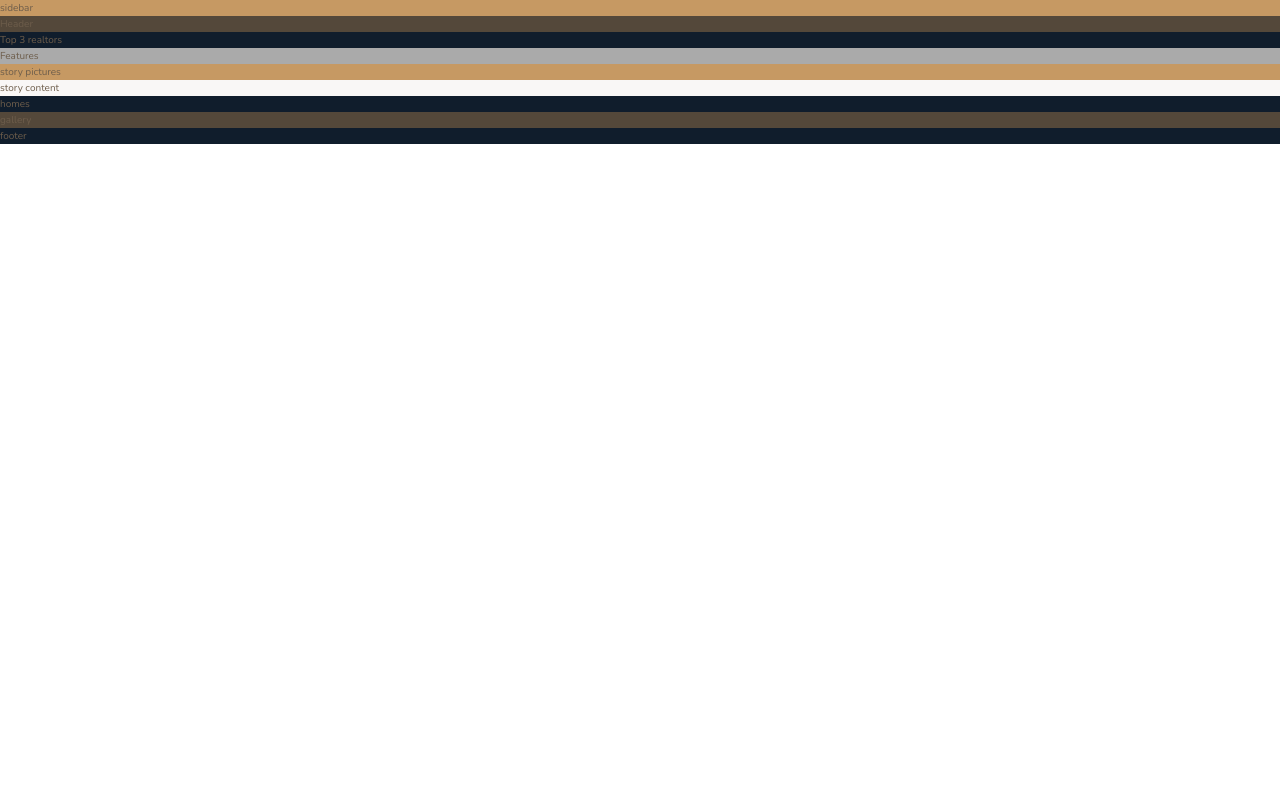
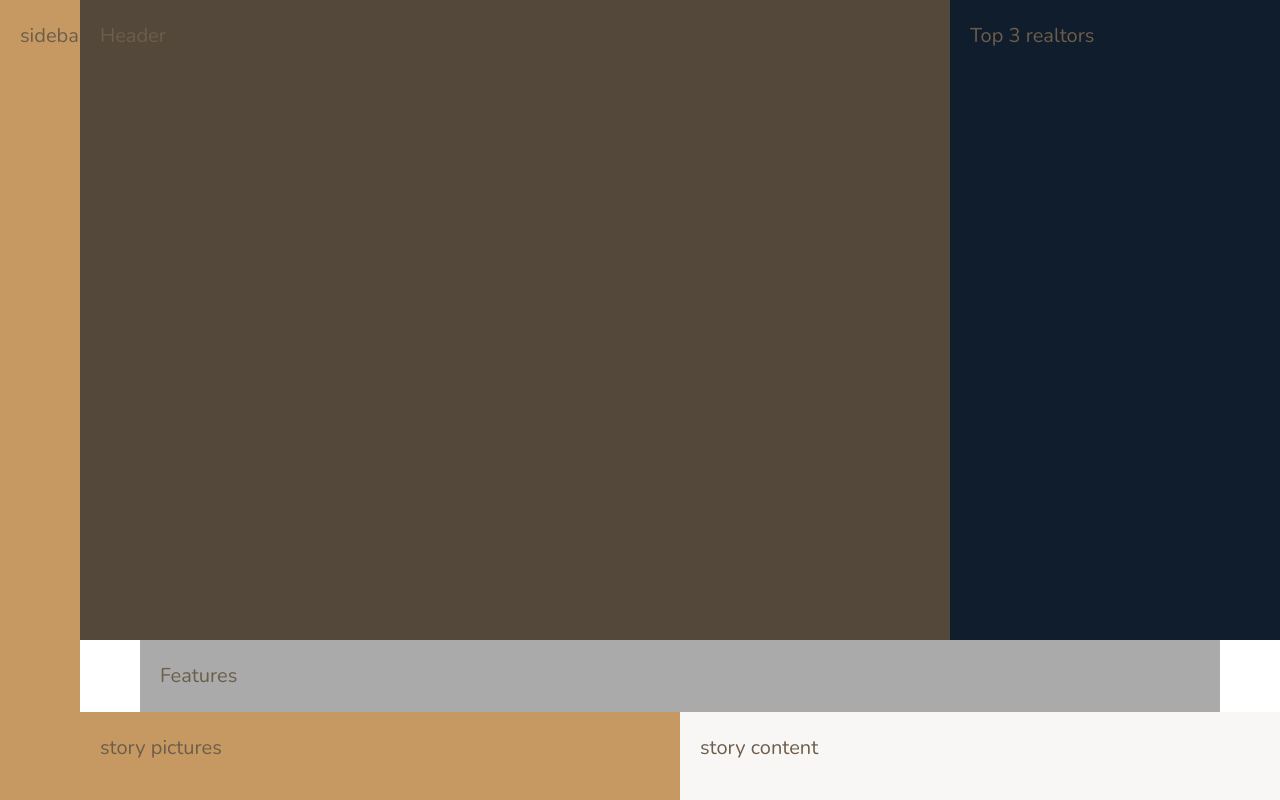
Before and after one commit to lawell-wilhelm/nexter, a website: page index.html in a window 1280 px wide. Shown: the top 800 px of the page. Drawn offline with nearby package versions, Linux system fonts and the light colour scheme.

Commit message:
style: define the overall layout using an eleven columns grid system

```diff
--- a/index.html
+++ b/index.html
@@ -23,10 +23,8 @@
 
     <section class="features">Features</section>
 
-    <div class="story">
-      <div class="story__pictures">story pictures</div>
-      <div class="story__content">story content</div>
-    </div>
+    <div class="story__pictures">story pictures</div>
+    <div class="story__content">story content</div>
 
     <section class="homes">homes</section>
 
--- a/sass/_base.scss
+++ b/sass/_base.scss
@@ -31,3 +31,19 @@ body {
   line-height: 1.6;
   color: $color-grey-dark-2;
 }
+
+.container {
+  display: grid;
+  grid-template-rows: 80vh min-content 40vw repeat(3, min-content);
+  grid-template-columns:
+    [sidebar-start] 8rem [sidebar-end full-start] minmax(
+      6rem,
+      1fr
+    ) [center-start] repeat(8, [col-start] minmax(min-content, 14rem) [col-end])
+    [center-end] minmax(6rem, 1fr) [full-end];
+
+  & > * {
+    font-size: 2rem;
+    padding: 2rem;
+  }
+}
--- a/sass/_features.scss
+++ b/sass/_features.scss
@@ -1,3 +1,5 @@
 .features {
   background-color: $color-grey-light-2;
+
+  grid-column: center-start/center-end;
 }
--- a/sass/_footer.scss
+++ b/sass/_footer.scss
@@ -1,3 +1,5 @@
 .footer {
   background-color: $color-secondary;
+
+  grid-column: full-start/full-end;
 }
--- a/sass/_gallery.scss
+++ b/sass/_gallery.scss
@@ -1,3 +1,5 @@
 .gallery {
   background-color: $color-grey-dark-1;
+
+  grid-column: full-start/full-end;
 }
--- a/sass/_header.scss
+++ b/sass/_header.scss
@@ -1,3 +1,5 @@
 .header {
   background-color: $color-grey-dark-1;
+
+  grid-column: full-start/col-end 6;
 }
--- a/sass/_homes.scss
+++ b/sass/_homes.scss
@@ -1,3 +1,5 @@
 .homes {
   background-color: $color-secondary;
+
+  grid-column: center-start/center-end;
 }
--- a/sass/_realtors.scss
+++ b/sass/_realtors.scss
@@ -1,3 +1,5 @@
 .realtors {
   background-color: $color-secondary;
+
+  grid-column: col-start 7 / full-end;
 }
--- a/sass/_sidebar.scss
+++ b/sass/_sidebar.scss
@@ -1,3 +1,6 @@
 .sidebar {
   background-color: $color-primary;
+
+  grid-column: sidebar-start/sidebar-end;
+  grid-row: 1/-1;
 }
--- a/sass/_story.scss
+++ b/sass/_story.scss
@@ -1,9 +1,13 @@
 .story {
   &__pictures {
     background-color: $color-primary;
+
+    grid-column: full-start/col-end 4;
   }
 
   &__content {
     background-color: $color-grey-light-1;
+
+    grid-column: col-start 5 / full-end;
   }
 }
```
Also changed, not shown: css/style.css, 1 other file.
